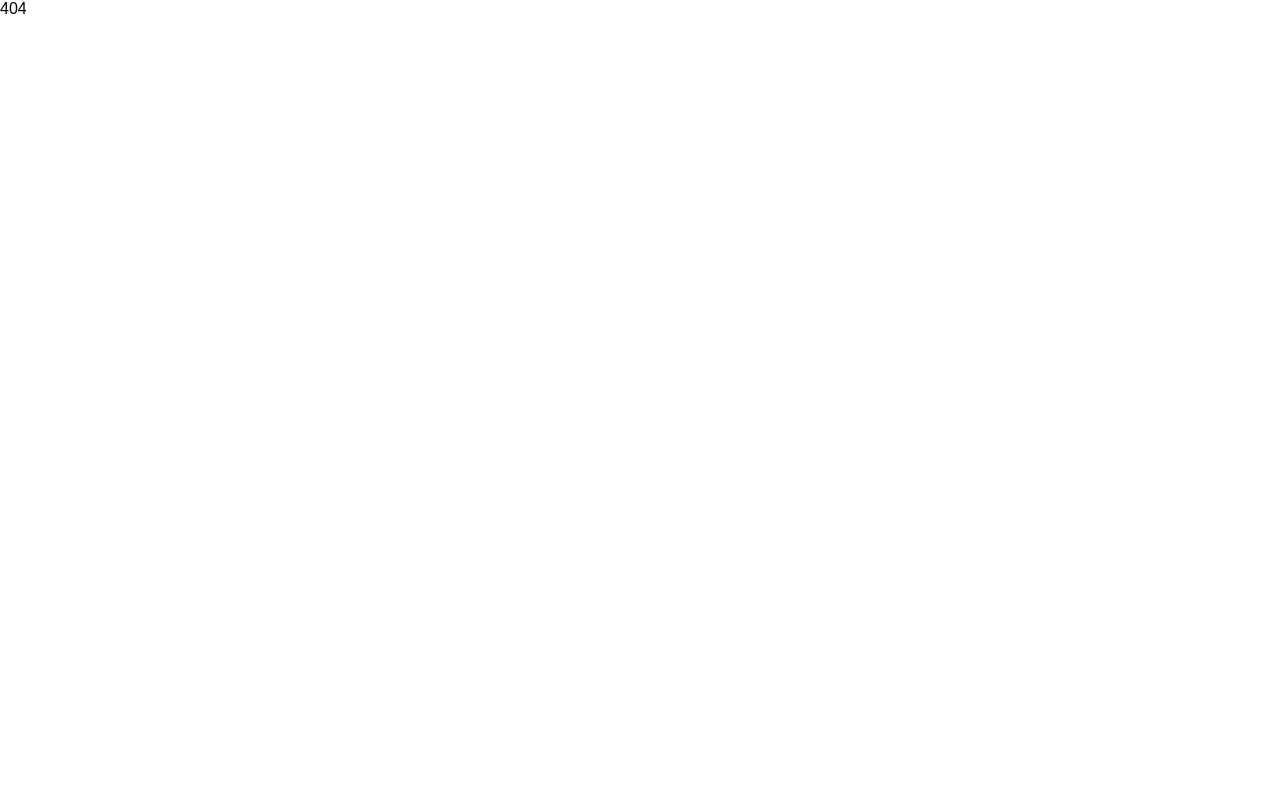
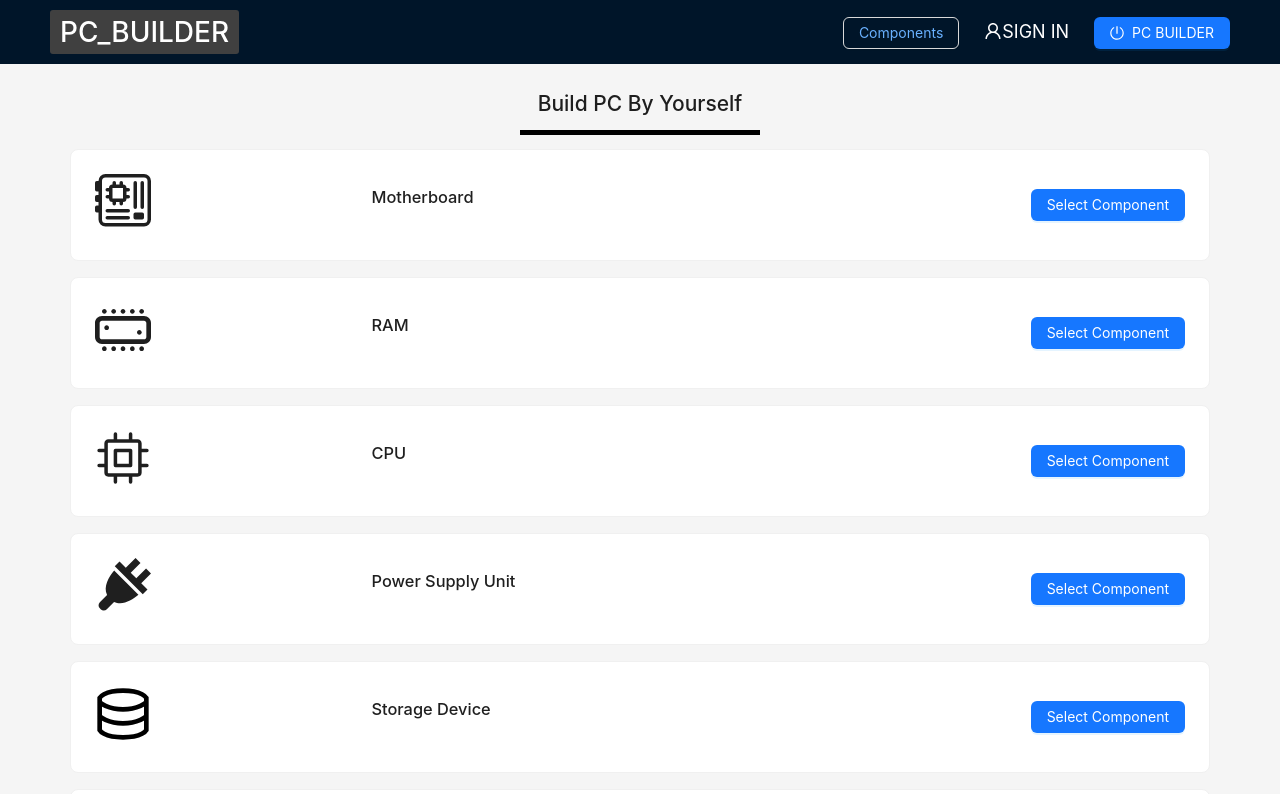
Before and after one commit to sifat18/pc-builder, a Next.js app: page /pc_builder in a window 1280 px wide. Before the commit this address had no page. Shown: the top 794 px of the page. Built offline with nearby package versions, Linux system fonts and the light colour scheme.

Commit message:
pc builder layout done

```diff
--- a/db.json
+++ b/db.json
@@ -5,7 +5,7 @@
       "isFeatured": false,
       "image": "/cpu1.jpg",
       "product": "AMD Ryzen 9 5900X",
-      "category": "CPU / Processor",
+      "category": "CPU",
       "status": "In Stock",
       "price": "$649.99",
       "description": "The AMD Ryzen 9 5900X is a powerful processor for high-end gaming and content creation.",
@@ -31,7 +31,7 @@
 
       "image": "/cpu2.jpg",
       "product": "Intel Core i7-11700K",
-      "category": "CPU / Processor",
+      "category": "CPU",
       "status": "In Stock",
       "price": "$429.99",
       "description": "The Intel Core i7-11700K offers excellent performance for gaming and multitasking.",
@@ -56,7 +56,7 @@
 
       "image": "/cpu3.jpg",
       "product": "AMD Ryzen 5 5600X",
-      "category": "CPU / Processor",
+      "category": "CPU",
       "status": "In Stock",
       "price": "$299.99",
       "description": "The AMD Ryzen 5 5600X is an excellent choice for gaming and everyday computing.",
--- a/src/components/DropDown.jsx
+++ b/src/components/DropDown.jsx
@@ -5,7 +5,7 @@ const items = [
   {
     key: '1',
     label: (
-        <Link href={'/CPU'}>
+        <Link href={'/category/CPU'}>
         CPU / Processor
       </Link>
     ),
@@ -13,7 +13,7 @@ const items = [
   {
     key: '2',
     label: (
-      <Link href={'/Monitor'}>
+      <Link href={'/category/Monitor'}>
         Monitor
       </Link>
     ),
@@ -21,7 +21,7 @@ const items = [
   {
     key: '3',
     label: (
-        <Link href={'/Motherboard'}>
+        <Link href={'/category/Motherboard'}>
         Motherboard
       </Link>
     ),
@@ -29,7 +29,7 @@ const items = [
   {
     key: '4',
     label: (
-        <Link href={'/RAM'}>
+        <Link href={'/category/RAM'}>
         RAM
       </Link>
     ),
@@ -37,7 +37,7 @@ const items = [
   {
     key: '5',
     label: (
-        <Link href={'/PSU'}>
+        <Link href={'/category/Power Supply Unit'}>
         Power Supply Unit
       </Link>
     ),
@@ -45,7 +45,7 @@ const items = [
   {
     key: '6',
     label: (
-        <Link href={'/StorageDevice'}>
+        <Link href={'/category/Storage Device'}>
     Storage Device
       </Link>
     ),
--- a/src/components/RootLayout.js
+++ b/src/components/RootLayout.js
@@ -55,14 +55,14 @@ import DropDown from "./DropDown";
                 Sign In
               </items>
             </Link>
-            <Link href="/contact">
+            <Link href="/pc_builder">
               <items>
                 {/* <MobileOutlined />  */}
                 <Button
           type="primary"
           icon={<PoweroffOutlined />}
 
-          onClick={() => enterLoading(1)}
+
         >
           PC BUILDER
         </Button>
--- /dev/null
+++ b/src/pages/pc_builder.js
@@ -0,0 +1,87 @@
+import RootLayout from '@/components/RootLayout';
+import { Card, Button, Row, Col } from 'antd';
+import { GoCpu } from 'react-icons/go';
+import { BsMotherboard } from 'react-icons/bs';
+import { CgSmartphoneRam } from 'react-icons/cg';
+import { ImPowerCord } from 'react-icons/im';
+import { GrStorage } from 'react-icons/gr';
+import { FiMonitor } from 'react-icons/fi';
+const categories=[
+    {
+      id:1,
+    label:"Motherboard",
+    name:"Motherboard",
+    icons:<BsMotherboard style={{fontSize:"4em"}}/>,
+},
+    {
+      id:2,
+    label:"RAM",
+    name:"RAM",
+    icons:<CgSmartphoneRam style={{fontSize:"4em"}}/>,
+},
+    {
+      id:3,
+    label:"CPU / Processor",
+    name:"CPU",
+    icons:<GoCpu style={{fontSize:"4em"}}/>,
+},
+    {
+      id:4,
+    label:"PSU",
+    name:"Power Supply Unit",
+    icons:<ImPowerCord style={{fontSize:"4em"}}/>,
+},
+    {
+      id:5,
+    label:"Storage Device",
+    name:"Storage Device",
+    icons:<GrStorage style={{fontSize:"4em"}}/>,
+},
+    {
+      id:6,
+    label:"Monitor",
+    name:"Monitor",
+    icons:<FiMonitor style={{fontSize:"4em"}}/>,
+},
+
+
+]
+
+const StackOfCards = () => {
+  return (
+    <div style={{margin:"2em 5em"}}>
+        <h2 style={{textAlign:"center"}}>Build PC By Yourself</h2>
+        <div style={{margin:"1em auto",height:"5px",fontWeight:'700', background: "#000",width:'15rem'}}></div>
+      <Row gutter={[16, 16]}>
+        {categories?.map((item) => (
+          <Col key={item.id} span={24}>
+            <Card>
+              <Row align="middle" gutter={[16, 16]}>
+                {/* Left Part */}
+                <Col span={6}>
+                {item?.icons}
+                  {/* <img src={item.image} alt="Product" style={{ width: '100%' }} /> */}
+                </Col>
+                {/* Middle Part */}
+                <Col span={12}>
+                  <h3>{item.name}</h3>
+                  <p>{item.details}</p>
+                </Col>
+                {/* Right Part */}
+                <Col span={6} style={{ textAlign: 'right' }}>
+                  <Button type="primary">Select Component</Button>
+                </Col>
+              </Row>
+            </Card>
+          </Col>
+        ))}
+      </Row>
+    </div>
+  );
+};
+
+export default StackOfCards;
+
+StackOfCards.getLayout = function getLayout(page) {
+    return <RootLayout>{page}</RootLayout>;
+  };
```
